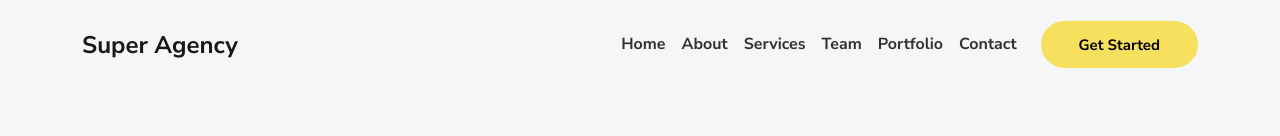
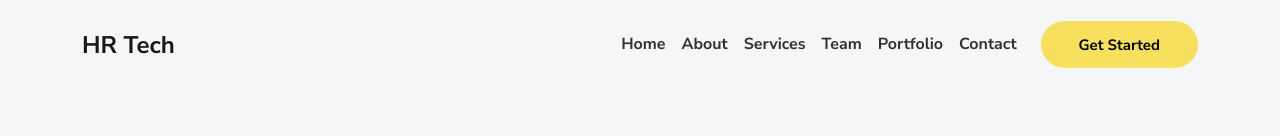
Before and after one commit to devhabib429/nexttech, a plain HTML site: page index.html in a window 1280 px wide. Shown: the top 136 px of the page. Drawn offline with Linux system fonts and the light colour scheme.

Commit message:
Update index.html

```diff
--- a/index.html
+++ b/index.html
@@ -29,7 +29,7 @@
   <body id="top">
     <header class="bg-light">
       <nav class="navbar navbar-expand-lg navbar-light bg-light" id="header-nav" role="navigation">
-        <div class="container"><a class="link-dark navbar-brand site-title mb-0" href="#">Super Agency</a>
+        <div class="container"><a class="link-dark navbar-brand site-title mb-0" href="#">HR Tech</a>
           <button class="navbar-toggler" type="button" data-bs-toggle="collapse" data-bs-target="#navbarSupportedContent" aria-controls="navbarSupportedContent" aria-expanded="false" aria-label="Toggle navigation"><span class="navbar-toggler-icon"></span></button>
           <div class="collapse navbar-collapse" id="navbarSupportedContent">
             <ul class="navbar-nav ms-auto me-2">
```
